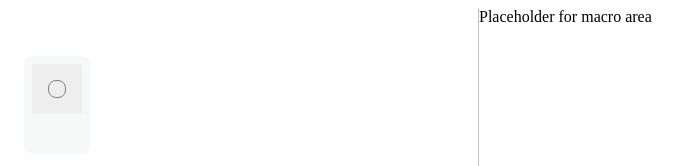
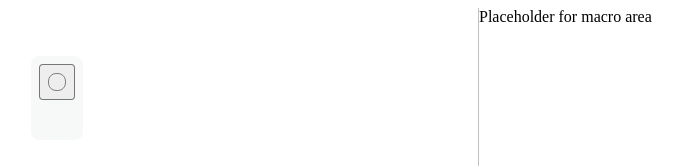
Before and after one commit to mia1024/-.-, a Vue app: page / in a window 1280 px wide. Shown: the top 166 px of the page, without its empty margins (372-1055 px from the left). Built offline with nearby package versions, Linux system fonts and the light colour scheme.

Commit message:
tweak button styles

```diff
--- a/src/components/TreeNode.vue
+++ b/src/components/TreeNode.vue
@@ -46,6 +46,7 @@ Vue.onUnmounted(() => {});
 
 <template>
   <div class="tree" ref="tree">
+    <div class="node-pad">
       <div class="node" ref="node">
         <button
           @click="store.clear(nodeKey)"
@@ -54,14 +55,14 @@ Vue.onUnmounted(() => {});
         >
           ×
         </button>
-      <div v-if="expr.data.type === Syntax.NodeType.Blank" class="blank">
+        <template v-if="expr.data.type === Syntax.NodeType.Blank">
           <div class="hole" />
           <div class="new">
             <button @click="store.insertVariable(nodeKey)">𝑥</button>
             <button @click="store.insertAbstraction(nodeKey)">λ</button>
             <button @click="store.insertApplication(nodeKey)">$</button>
           </div>
-      </div>
+        </template>
         <template v-if="expr.data.type === Syntax.NodeType.Variable">
           <input class="var" v-model="expr.data.name" />
         </template>
@@ -71,6 +72,7 @@ Vue.onUnmounted(() => {});
         <template v-if="expr.data.type === Syntax.NodeType.Application">
           $
         </template>
+      </div>
     </div>
     <div class="children">
       <template v-if="expr.data.type === Syntax.NodeType.Abstraction">
@@ -97,24 +99,36 @@ Vue.onUnmounted(() => {});
   border-radius: 0.5rem;
 }
 
-.node {
-  position: relative;
+.node-pad {
   grid-area: node;
   justify-self: center;
   align-self: start;
+  padding: 0;
+  margin: -1rem;
   padding: 1rem;
+
+  &:hover {
+    .close,
+    .new {
+      visibility: visible;
+    }
+  }
+}
+.node {
+  position: relative;
   background-color: #eee;
-  border-radius: 0.125rem;
+  border-radius: 0.25rem;
+  border: 1px solid rgba(0, 0, 0, 0.5);
+  padding: 0.5rem;
 
   .close {
     visibility: hidden;
 
-    height: 0;
-    width: 0;
-    color: red;
-    padding: 0;
+    color: white;
+    background-color: #f67;
+    padding: 0.125em 0.25em;
+    line-height: 1em;
 
-    background: none;
     display: flex;
     justify-content: center;
     align-items: center;
@@ -123,12 +137,10 @@ Vue.onUnmounted(() => {});
     cursor: pointer;
 
     position: absolute;
-    top: 0;
-    left: 0;
-  }
-
-  &:hover .close {
-    visibility: visible;
+    bottom: 100%;
+    right: 100%;
+    margin-right: -0.25em;
+    margin-bottom: -0.25em;
   }
 
   .var {
@@ -146,16 +158,11 @@ Vue.onUnmounted(() => {});
   }
 }
 
-.blank {
-  position: relative;
 .hole {
   border: 1px solid gray;
   width: 1em;
   height: 1em;
   border-radius: 0.5em;
-  }
-  .node:hover & .new {
-    visibility: visible;
 }
 .new {
   visibility: hidden;
@@ -166,7 +173,8 @@ Vue.onUnmounted(() => {});
   z-index: 1;
   flex-direction: row;
   font-size: 0.75em;
-    margin-left: 0.5em;
+  margin-left: -0.25em;
+  margin-bottom: -0.25em;
 
   button {
     background: #bee;
@@ -179,7 +187,6 @@ Vue.onUnmounted(() => {});
     }
     &:hover {
       background: #9dc;
-      }
     }
   }
 }
```
Lines whose indentation alone changed are shown as unchanged.
